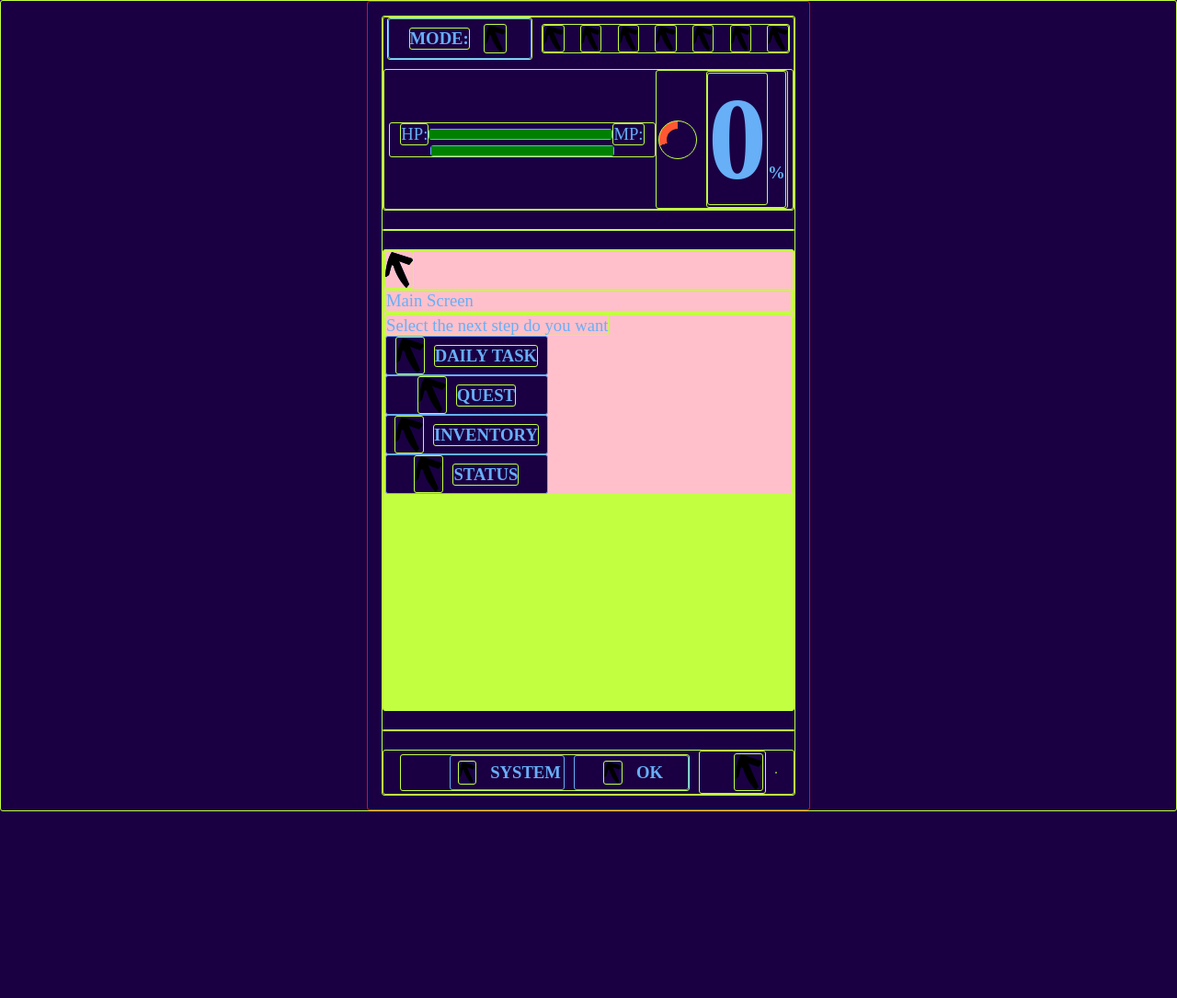
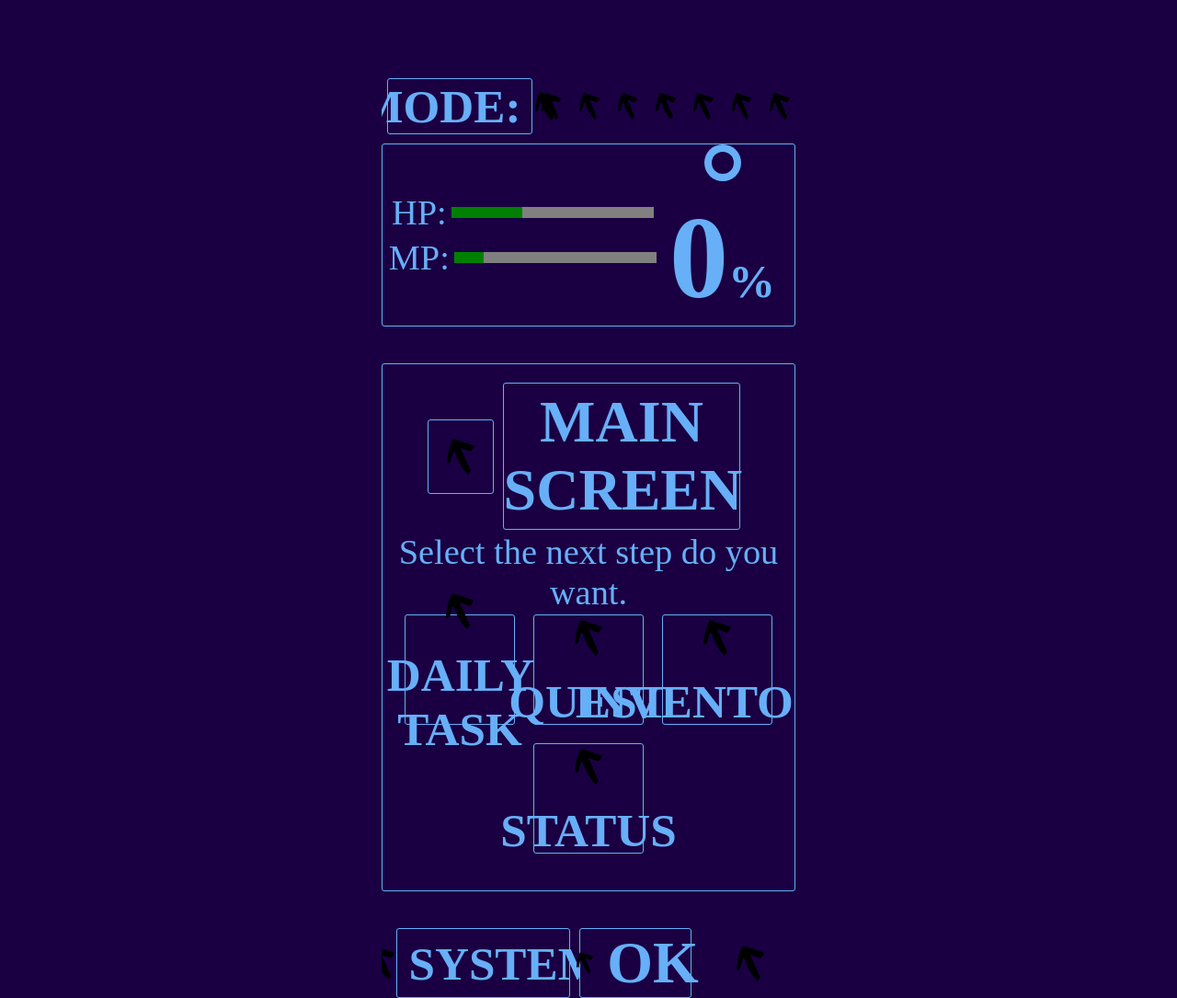
Before and after one commit to franqsocialmedia/SOLO-LEVELING-BETA-1, a plain HTML site: page index.html in a window 1280 px wide. Shown: the whole page at 92% size. Before the commit the page ends 880 px from the top, so only its background shows below. Drawn offline with Linux system fonts and the light colour scheme; a web font is replaced by a local one.

Commit message:
Estado estable y realista de panel principal

```diff
--- a/index.html
+++ b/index.html
@@ -39,10 +39,10 @@
                 <section id="status-content" class="status-content">
                     <section id="bars-content" class="bars-content">
                         <span class="bar-text">HP:</span>
-                            <progress max="1000" value="1000" id="hpBar"></progress>
+                            <progress max="2000" value="1000" id="hpBar"></progress>
 
                         <span class="bar-text">MP:</span>
-                            <progress max="800" value="800" id="mpBar"></progress>
+                            <progress max="1600" value="800" id="mpBar"></progress>
 
 
                     </section>
@@ -63,6 +63,7 @@
 
             </aside>
 
+           <div class="main-panel">
             <main class="main-content">
                 <div id="main-screen" class="main-screen">
                     <img src="assets/Flecha.png" class="img-title">
@@ -76,35 +77,41 @@
                     <section id="status">
                         <!by component>
                     </section>
+                </main>
+                    <section id="options" class="options">
 
-                    <section id="options" class="options">
-                        <span>Select the next step do you want</span>
-                        <button class="option-btn" id="daily-btn" data-panel="daily">
+
+                        <span class="details">Select the next step do you want.</span>
+
+
+                        <div class="main-options">
+                            <button class="square-btn" id="daily-btn" data-panel="daily">
                                 <img src="assets/Flecha.png" class="img-btn">
                                 <b>Daily Task</b>
                             </button>
 
-                        <button class="option-btn" id="quest-btn" data-panel="quest">
+                            <button class="square-btn" id="quest-btn" data-panel="quest">
                                 <img src="assets/Flecha.png" class="img-btn">
                                 <b>Quest</b>
                             </button>
 
-                        <button class="option-btn" id="inventory-btn" data-panel="inventory">
+                            <button class="square-btn" id="inventory-btn" data-panel="inventory">
                                 <img src="assets/Flecha.png" class="img-btn">
                                 <b>Inventory</b>
                             </button>
 
-                        <button class="option-btn" id="status-btn" data-panel="status">
+                            <button class="square-btn" id="status-btn" data-panel="status">
                                 <img src="assets/Flecha.png" class="img-btn">
                                 <b>Status</b>
                             </button>
+                        </div>
                     </section>
                 </div>
-            </main>
+
     <hr>
             <footer class="footer-content">
                 <section class="system-content">
-                    <button id="system-btn" class="option-btn" data-panel="system">
+                    <button id="system-btn" class="option-system-btn" data-panel="system">
                         <img src="assets/Flecha.png" class="img-system">
                         System
                     </button>
@@ -121,5 +128,6 @@
                 <section id="decision-content"> <!by a component decision> </section>
             </footer>
             </div>
+        </div>
     </body>
 </html>
--- a/scripts/modules/Player_mod.js
+++ b/scripts/modules/Player_mod.js
@@ -5,14 +5,14 @@
         type_class : ["caballero","asesino","mago","elfo","necromancer","barbaro"],
         level : 1,
         ability : [1,1,1,1,1,1,0],
-        hp : 1000,
-        mp : 800,
+        hp : 2000,
+        mp : 1600,
         fatigue : 0,
         emotion : ["Emocionado","Bien","Meh","Triste","Molesto","Enfermo/Accidentado"],
         mode : ["Balanceado","Fitness","Pro","Espiritual","Estudio","Sistema"],
-        timeup : '7:00',
-        timesleep : '23:00',
-        timeout : 7,
+        timeup : '10:20',
+        timesleep : '2:00',
+        timeout : 16,
         title : "Player",
         money : 0,
         item : ["Control de Jugador","Posion de Energia"],
--- a/scripts/modules/Timeout.js
+++ b/scripts/modules/Timeout.js
@@ -1,7 +1,7 @@
 import { player } from "./Player_mod.js";
-import { hpBar , mpBar , reductionLifeRate , reductionMotivationRate , fatigueRate , fatigue } from "./Vars_mod.js";
+import { hpBar , mpBar , reductionLifeRate , reductionMotivationRate , fatigueRate , fatigue , fatigueIcon} from "./Vars_mod.js";
 import { Lifetimer, timer } from "../script.js";
-import { counter } from "./Components.js";
+
 
 var hora = new Date();
 var horaActual = hora.getHours();
@@ -65,8 +65,8 @@ var horaActual = hora.getHours();
         player.mp = motivationPoints;
         fatigue.innerHTML = player.fatigue;
 
-        document.getElementById('hpBar').setAttribute("max", lifePoints);
-        document.getElementById('mpBar').setAttribute("max", motivationPoints);
+        //document.getElementById('hpBar').setAttribute("max", lifePoints);
+        //document.getElementById('mpBar').setAttribute("max", motivationPoints);
 
         player.timeout = horas;
 
@@ -77,6 +77,74 @@ var horaActual = hora.getHours();
 
     }
 
+//Funcion para obtener la hora actual
+function whatTime(){
+
+    var now = new Date();
+    var hour = now.getHours();
+    var mint = now.getMinutes();
+
+    const amPm = hour >= 12 ? 'PM' : 'AM';
+    hour = hour % 12 || 12; // Convierte 0 en 12 para el formato de 12 horas
+
+   // alert(hour+":"+mint);
+    return hour+":"+mint;
+
+}
+
+//Funcion para establecer la barra acorde a la hora de dormir y despertarse
+export function yourCurrentHP(up,sleep){
+    // Obtener valores de los inputs
+    var horaInicial = up;
+    var horaFinal = sleep;
+
+    // Convertir a minutos para facilitar el cálculo
+    var ahora = whatTime().split(":");
+    //alert(ahora);
+    var inicio = horaInicial.split(":");
+    var fin = horaFinal.split(":");
+
+    var inicioMinutos = (parseInt(inicio[0]) * 60) + parseInt(inicio[1]);
+    var finMinutos = (parseInt(fin[0]) * 60) + parseInt(fin[1]);
+    var ahoraMinutos = (parseInt(ahora[0]) * 60) + parseInt(ahora[1]);
+
+    if (finMinutos < inicioMinutos) {
+        finMinutos += 24 * 60; // Añadir un día en minutos
+        }
+
+    finMinutos = finMinutos - inicioMinutos;
+
+    if (finMinutos < ahoraMinutos) {
+        finMinutos += 12 * 60; // Añadir un día en minutos
+    }
+
+    // Calcular diferencia
+    var diferencia = finMinutos - ahoraMinutos;
+
+    // Convertir diferencia a horas y minutos
+    var horas = Math.floor(diferencia / 60);
+
+var lifePoints = 100 * horas;
+var motivationPoints = 100 * (horas/3);
+
+player.hp = lifePoints;
+player.mp = motivationPoints;
+fatigue.innerHTML = player.fatigue;
+
+hpBar.setAttribute('value', lifePoints);
+mpBar.setAttribute('value', motivationPoints);
+
+player.timeout = horas;
+
+}
+
+//Revision por click!
+hpBar.addEventListener('click', porcentaje);
+mpBar.addEventListener('click', porcentaje);
+
+function porcentaje(){
+alert(this.max +" Y ESTA EN: "+this.value);
+}
 
  // Función para actualizar la barra de progreso
  export function updateProgressBar() {
@@ -137,6 +205,7 @@ export function reduceValue() {
 
     }
     updateProgressBar();
+    fatigueIcon.style.background = "conic-gradient(var(--base2-color) 0% "+(100-player.fatigue)+"%, #ff5733 0% 100%)";
 
     console.log("BARRAS DE ESTADO:");
     console.log("HP: "+player.hp);
--- a/scripts/modules/Vars_mod.js
+++ b/scripts/modules/Vars_mod.js
@@ -22,6 +22,7 @@ export var hpBar = document.getElementById('hpBar');
 export var mpBar = document.getElementById('mpBar');
 
 export var fatigue = document.getElementById("fatigue-porcent");
+export var fatigueIcon = document.querySelector(".fatigue-icon");
 
 export let reductionLifeRate = (player.timeout / ((player.timeout*60)*60)); // 0.0002777777777777778;
 //alert("reduccion de vida es de: "+reductionLifeRate);
--- a/scripts/script.js
+++ b/scripts/script.js
@@ -26,13 +26,18 @@
 
 */
 
-    import { hpBar , mpBar , dailyBtn , statusBtn , questBtn , inventoryBtn , modeBtn , fatigueBtn , adviceBtn , iteractionBtn , helpBtn} from "./modules/Vars_mod.js";
+    import { hpBar , mpBar , dailyBtn , statusBtn , questBtn , inventoryBtn , modeBtn , fatigueBtn , adviceBtn , iteractionBtn , helpBtn, fatigueIcon} from "./modules/Vars_mod.js";
     import { player } from "./modules/Player_mod.js";
     import { panelActive } from "./modules/Panels_mod.js";
-    import { updateProgressBar , daytime , reduceValue, lifeReduction  } from "./modules/Timeout.js";
+    import { updateProgressBar , daytime , reduceValue, lifeReduction, yourCurrentHP  } from "./modules/Timeout.js";
     import { stopwatch } from "./modules/Components.js";
 
-    daytime('10:20','02:10');
+    fatigueIcon.style.background = "conic-gradient(var(--base2-color) 0% 100%, red 50% 100%)";
+
+
+    //daytime('10:20','02:10');
+    yourCurrentHP(player.timeup,player.timesleep);
+
     export var timer;
     export var Lifetimer;
 
@@ -68,9 +73,9 @@
     }
 
 
-    hpBar.setAttribute('max',player.hp);
+    //hpBar.setAttribute('max',player.hp);
     hpBar.setAttribute('value',player.hp);
-    mpBar.setAttribute('max',player.mp);
+    //mpBar.setAttribute('max',player.mp);
     mpBar.setAttribute('value',player.mp)
 
     dailyBtn.addEventListener('click', panelActive);
--- a/style.css
+++ b/style.css
@@ -3,6 +3,9 @@
     --base2-color: rgb(103, 175, 247);
     --base3-color: rgb(199, 253, 255);
     --contrast-color: rgb(195, 255, 65);
+    --font1:4vw;
+    --font2:5vw;
+    --font3:3vw;
 }
 
 @font-face{
@@ -23,12 +26,14 @@
 
     border-radius: 3px;
 
-    border: solid 0.1px var(--contrast-color);
+   /* border: solid 0.1px var(--contrast-color); */
+
+    font-size:var(--font1);
 }
 
 body{
     background-color: var(--base-color);
-    border: solid 0.1px red;
+
 
     max-width:450px;
     max-height:850px;
@@ -39,6 +44,20 @@ body{
     overflow: hidden;
 }
 
+button{
+
+    font-size:var(--font2);
+}
+
+button:hover{
+    background-color: var(--base3-color);
+}
+
+span{
+
+    font-size:var(--font3);
+}
+
 .app{
 
     display: flex;
@@ -46,6 +65,14 @@ body{
     gap:20px;
 
     overflow: hidden;
+
+    margin: 70px auto auto auto;
+
+}
+
+.main-panel{
+
+    border:solid 1px var(--base2-color);
 }
 
 .img-system{
@@ -107,6 +134,7 @@ body{
 
 .status-content{
 
+    border:solid 1px var(--base2-color);
 
 
     display: flex;
@@ -118,7 +146,7 @@ body{
 }
 
 progress{
-    width:200px;
+    width:220px;
     height:12px;
     border-color:var(--base2-color);
 }
@@ -129,6 +157,8 @@ progress{
     display:flex;
     flex-direction: row;
     flex-wrap: wrap;
+
+    gap:5px;
 
     justify-content: center;
     align-items: center;
@@ -156,10 +186,12 @@ progress{
         width: 40px; /* Tamaño del aro */
         height: 40px;
         border-radius: 50%;
-        background: conic-gradient(
-            var(--base-color) 0% 70%,  /* Primer color hasta el 50% */
-            #ff5733 50% 100% /* Segundo color desde el 50% */
-        );
+
+        /*background: conic-gradient(
+            var(--base-color) 0% 70%,
+            #ff5733 50% 100%);
+            */
+
         position: relative;
 
     }
@@ -186,13 +218,45 @@ progress{
 
 }
 
+.img-title{
+    padding:20px;
 
+    border:solid 1px var(--base2-color);
+}
+
+.title{
+
+    font-size:var(--font2);
+}
+
+.title-content{
+    font-weight: bold;
+    text-transform: uppercase;
+    text-align: center;
+    vertical-align: middle;
+
+    padding-top:5px;
+    padding-bottom:5px;
+
+    border:solid 1px var(--base2-color);
+    width:60%;
+
+}
 .main-content{
-    background-color: var(--contrast-color);
-    height:500px;
+    height:auto;
+    margin:20px 10px 10px 10px;
 }
 .main-screen{
-    background-color: pink;
+
+    display: flex;
+    flex-direction: row;
+    flex-wrap: wrap;
+    gap:10px;
+
+    justify-content:center;
+    align-items: center;
+    text-align: center;
+
 }
 
 .footer-content{
@@ -214,6 +278,70 @@ progress{
     justify-content: flex-end;
 }
 
+.options{
+    display: flex;
+    flex-direction: row;
+    flex-wrap: wrap;
+
+
+    justify-content:center;
+
+    min-height:300px;
+}
+
+.details{
+    width:100%;
+    height:60px;
+
+    text-align: center;
+    display: flex;
+    flex-direction: column;
+    justify-content: center;
+
+    padding: 6px;
+}
+
+.main-options{
+
+
+    width:90%;
+
+    display: flex;
+    flex-direction: row;
+    flex-wrap: wrap;
+
+    justify-content:center;
+    align-items: center;
+
+    gap:20px;
+
+    margin:10px 5px 40px 5px;
+}
+
+.square-btn{
+    width:120px;
+    height:120px;
+
+    display: flex;
+    flex-direction: column;
+    gap:10px;
+
+    align-items: center;
+    justify-content: center;
+
+    background-color: var(--base-color);
+    border:solid 0.5px var(--base2-color);
+
+    font-weight: bold;
+    text-transform: uppercase;
+    font-size: var(--font2);
+}
+
+.img-btn{
+
+    padding:10px;
+}
+
 .option-btn{
     width:40%;
     height:auto;
@@ -230,8 +358,28 @@ progress{
 
     font-weight: bold;
     text-transform: uppercase;
+}
 
+.option-system-btn{
+    width:60%;
+    height:auto;
+
+    display: flex;
+    flex-direction: row;
+    gap:10px;
+
+    align-items: center;
+    justify-content: center;
+
+    background-color: var(--base-color);
+    border:solid 0.5px var(--base2-color);
+
+    font-weight: bold;
+    text-transform: uppercase;
+
+    font-size:var(--font1);
 }
+
 .help-content{
     width:15%;
 
```
Lines whose indentation alone changed are shown as unchanged.
